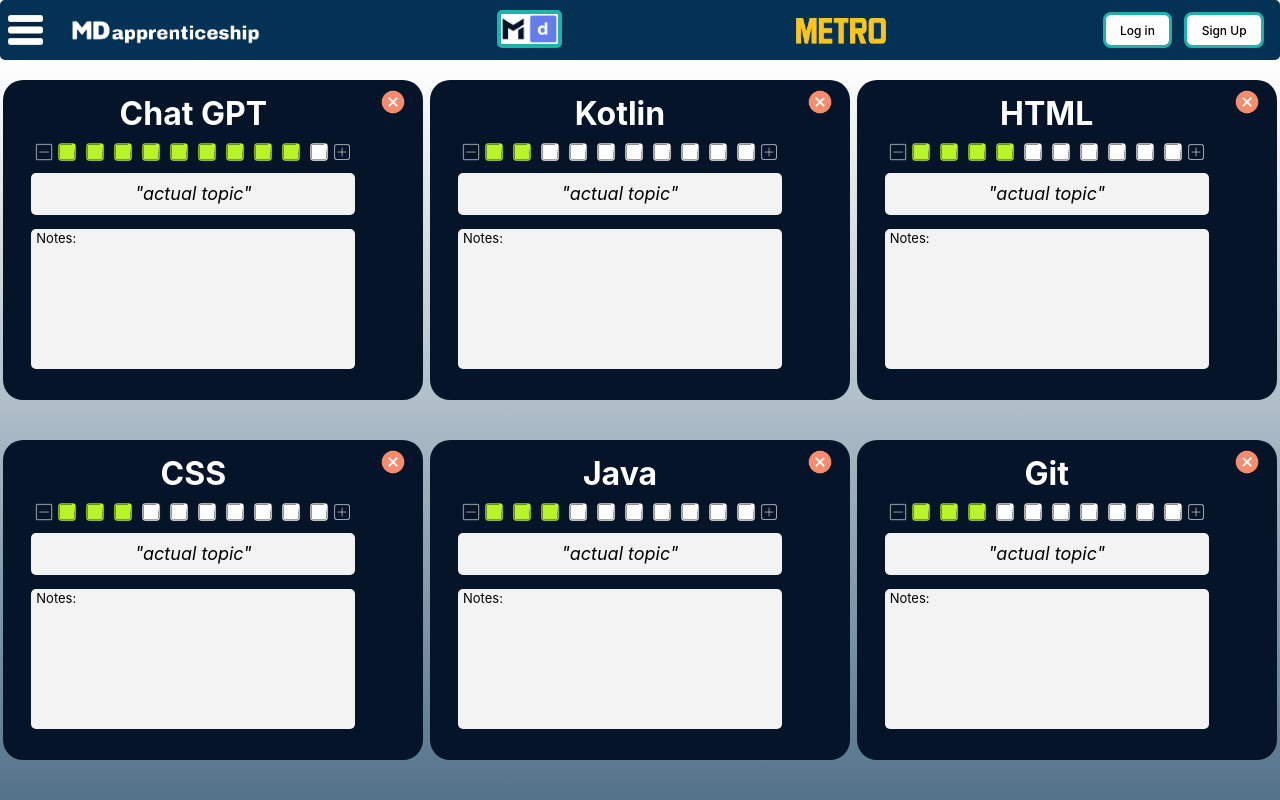
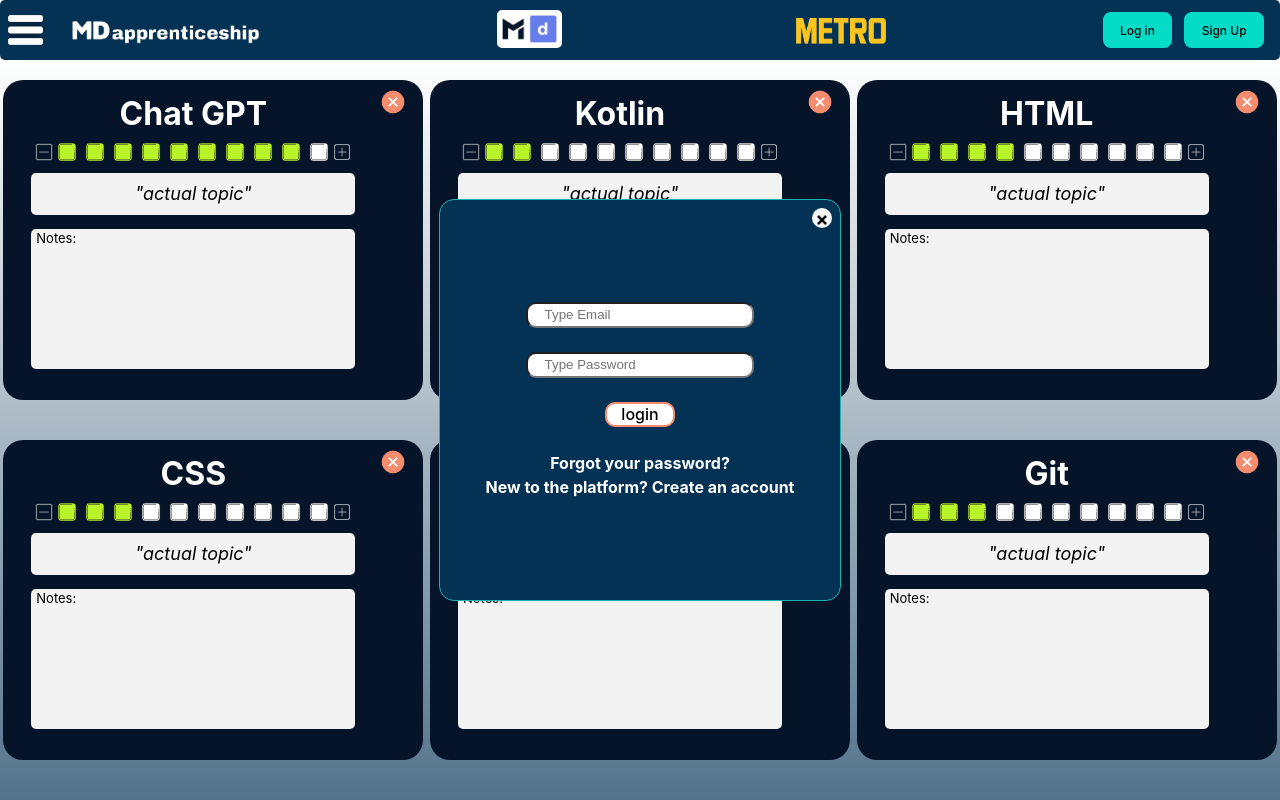
Before and after one commit to denitrip/metro-shopping-list, a React (Vite) app: page / in a window 1280 px wide. Both pictures are taken after a click on the button "Log in". Shown: the top 800 px of the page. Built offline with nearby package versions, Linux system fonts and the light colour scheme.

Commit message:
last day in Spain

```diff
--- a/src/components/Header/Header.css
+++ b/src/components/Header/Header.css
@@ -49,6 +49,12 @@
     padding: 0 16px 0 0;
     /* padding: 18px 0px 0px 10px; */
     color: #f9f9f9;
+    a {
+        color: #05dcc8;
+    }
+    a: hover; {
+    color: #647deb;
+}
 }
 .LogInMargin{
     margin-right: 5px;
@@ -63,14 +69,15 @@
 .buttonsize{
 
     font-size: 12px;
-    background-color: white;
-    border: 3px solid lightseagreen;
+    background-color: #05dcc8;
+    border: 3px solid #05dcc8;
+
 }
 
 .MD{
     width: 55px;
     height: 28px;
-    border: 4px solid lightseagreen;
+    border: 4px solid white;
     border-radius: 5px;
     background-color: white;
     margin-top: -8px;
@@ -120,3 +127,9 @@
 .actionButton
 
 #buttonId
+
+
+.blurred {
+    filter: blur(5px); /* Указать нужную степень размытия */
+    pointer-events: none; /* Пропустить события мыши через размытый фон */
+}
--- a/src/components/Header/Header.tsx
+++ b/src/components/Header/Header.tsx
@@ -5,6 +5,10 @@
 
 export const HeaderComponent: React.FC = () => {
     const [isLoginModalVisible, setIsLoginModalVisible] = useState<boolean>(false)
+
+    const handleLoginButtonClick = () => {
+        setIsLoginModalVisible(true)
+    }
 
     return <div className='header__container'>
 
@@ -24,7 +28,7 @@
         </a></div>
 
         <div className="LogInSignUp">
-            <button className="buttonsize"> Log in</button>
+            <button className="buttonsize" onClick={handleLoginButtonClick}> Log in</button>
             <button className="buttonsize"> Sign Up</button>
         </div>
 
--- a/src/components/LoginModal/LoginModal.css
+++ b/src/components/LoginModal/LoginModal.css
@@ -1,7 +1,71 @@
 .loginModal {
     width: 400px;
     height: 400px;
-    background-color: blue;
+    background-color: #043254;
+
+    position: fixed;
+
     position: absolute;
     z-index: 100;
+    border: 1px solid whitesmoke;
+
+    border-radius: 15px;
+    border-color: lightseagreen;
+    display: flex;
+    align-items: center;
+    flex-direction: column;
+    justify-content: center;
+    top: 50%;
+    left: 50%;
+    transform: translate(-50%, -50%);
 }
+
+.loginStyle{
+
+    background-color: white;
+    border: 2px solid #f58c6e;
+    width: 70px;
+    height: 25px;
+    padding: 0;
+    border-radius: 10px;
+    transition-duration: 0.4s;
+    cursor: pointer;
+}
+
+.loginStyle:hover {
+    background-color: #f58c6e;
+
+    border: 2px solid #f58c6e;
+}
+
+
+.inputStyle {
+
+    width: 220px;
+    height: 20px;
+    border-radius: 10px;
+}
+
+.textColor{
+    color:  white;
+    font-weight: bold;
+
+}
+
+.Xstyle{
+    padding: 0;
+    width: 20px;
+    height: 20px;
+    border-radius: 10px;
+    position: absolute;
+    top: 8px;
+    right: 8px;
+
+
+}
+
+
+.XIconName{
+    width: 10px;
+    height: 10px;
+}
--- a/src/components/LoginModal/LoginModal.tsx
+++ b/src/components/LoginModal/LoginModal.tsx
@@ -4,7 +4,16 @@
 
 export const LoginModalComponent: React.FC = () => {
     return <div className='loginModal'>
-        <input type="text"/>
-        <button>login</button>
+
+        <a href="http://localhost:5173/" className="linkStyle">
+            <button className="Xstyle"><img src="papamama.png" className="XIconName"/></button></a>
+            <input type="email" placeholder="    Type Email"  className="inputStyle"/> <br/>
+        <input type="password" placeholder="    Type Password"  className="inputStyle"/> <br/>
+        <button className="loginStyle">login</button>
+        <br/>
+        <div className="textColor">Forgot your password?</div>
+        <div className="textColor"> New to the platform? Create an account</div>
+
+
     </div>
 }
```
Also changed, not shown: menu icon.png (deleted), papamama.png (added).
